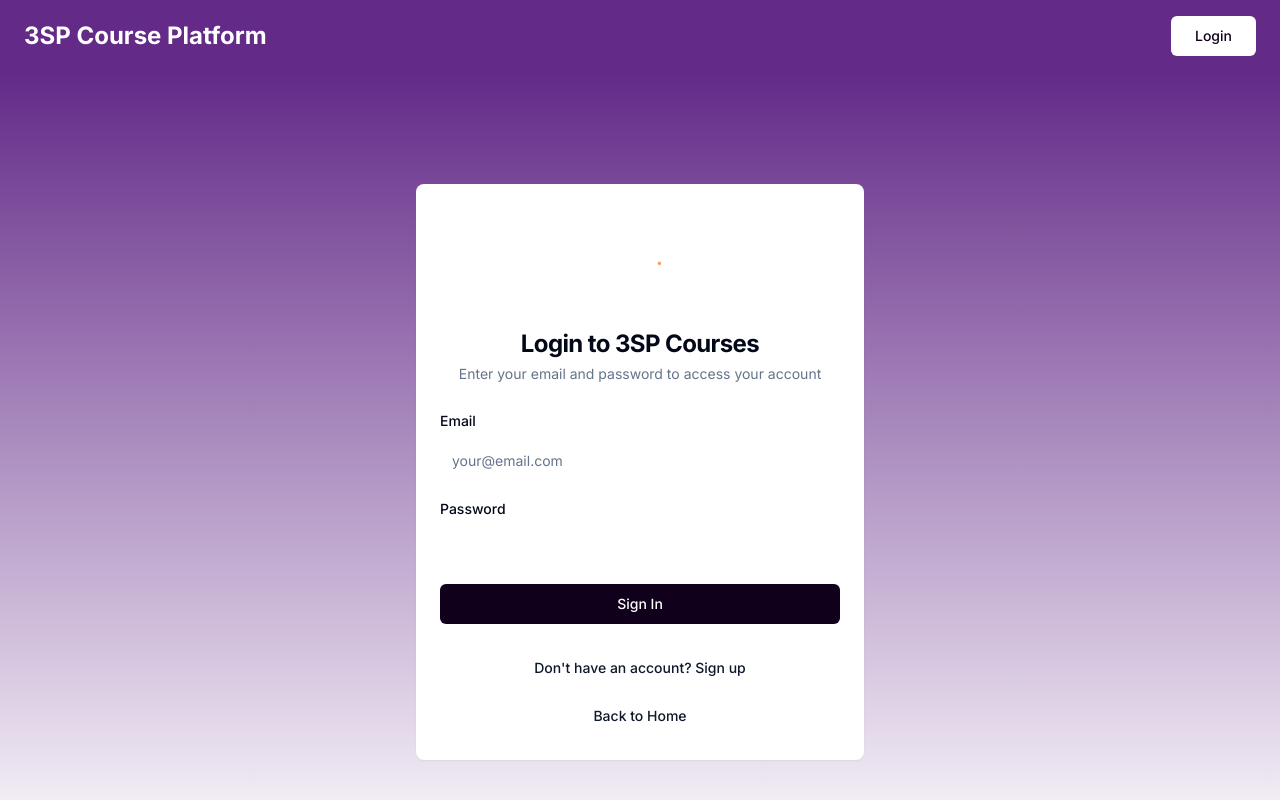
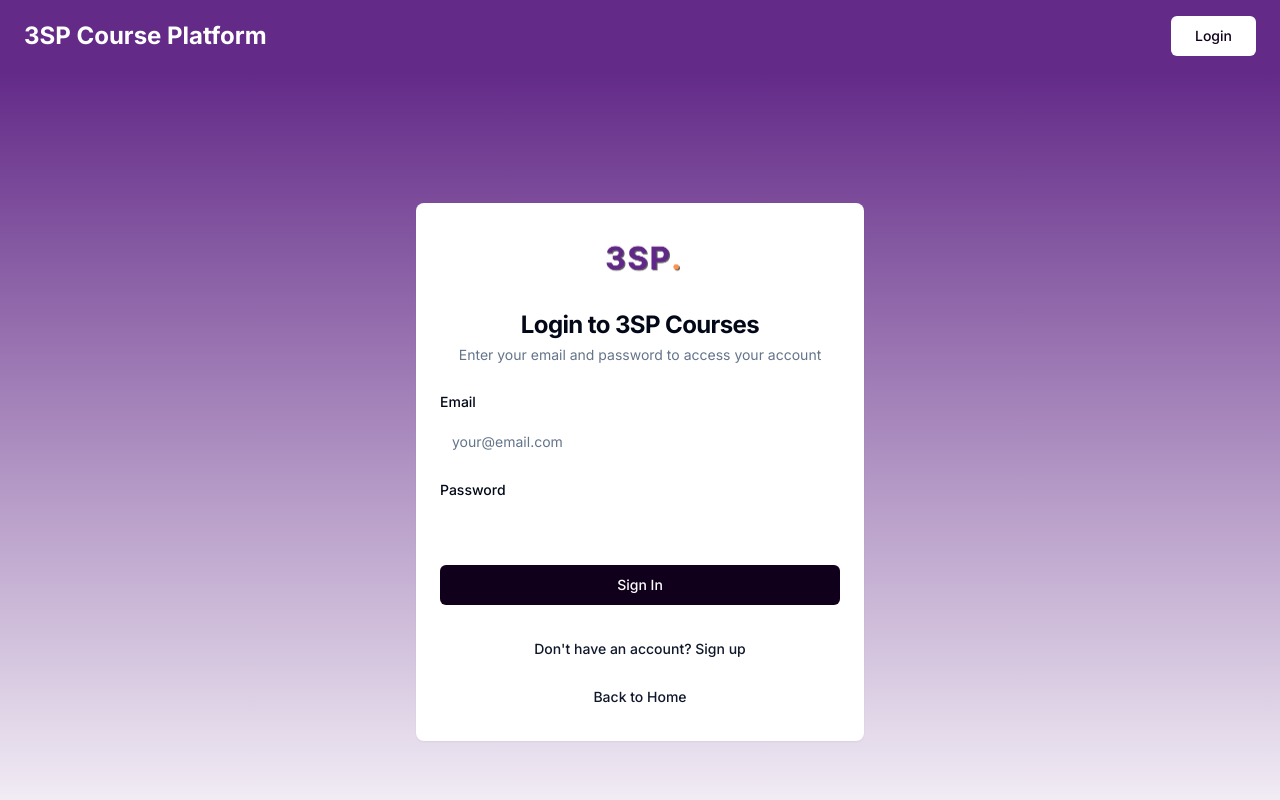
Before and after one commit to jech1/3spcourses, a Next.js app in the folder 3sp/: page /Login in a window 1280 px wide. Shown: the top 800 px of the page. Built offline with nearby package versions, Linux system fonts and the light colour scheme.

Commit message:
login logo

```diff
--- a/3sp/src/app/Login/page.tsx
+++ b/3sp/src/app/Login/page.tsx
@@ -52,9 +52,9 @@ export default function LoginPage() {
         <CardHeader className="space-y-1">
           <div className="flex justify-center mb-4">
             <Image
-              src="/3SPLogo (4).png"
+              src="/3splogowbg (1).png"
               alt="3SP Logo"
-              width={100}
+              width={125}
               height={100}
             />
           </div>
--- a/3sp/tailwind.config.ts
+++ b/3sp/tailwind.config.ts
@@ -80,5 +80,6 @@ export default {
   		}
   	}
   },
+  // eslint-disable-next-line @typescript-eslint/no-require-imports
   plugins: [require("tailwindcss-animate")],
 } satisfies Config;
```
